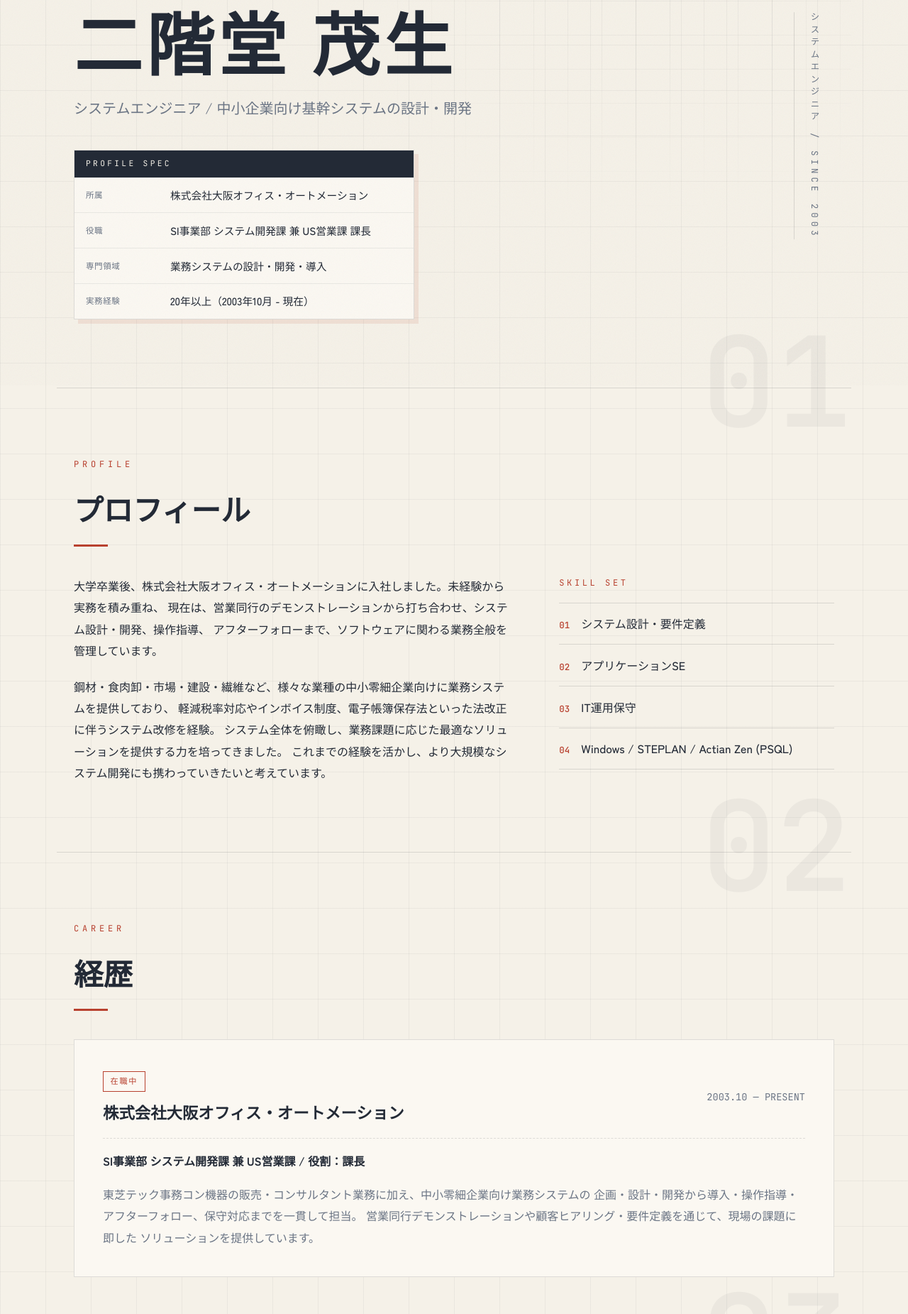
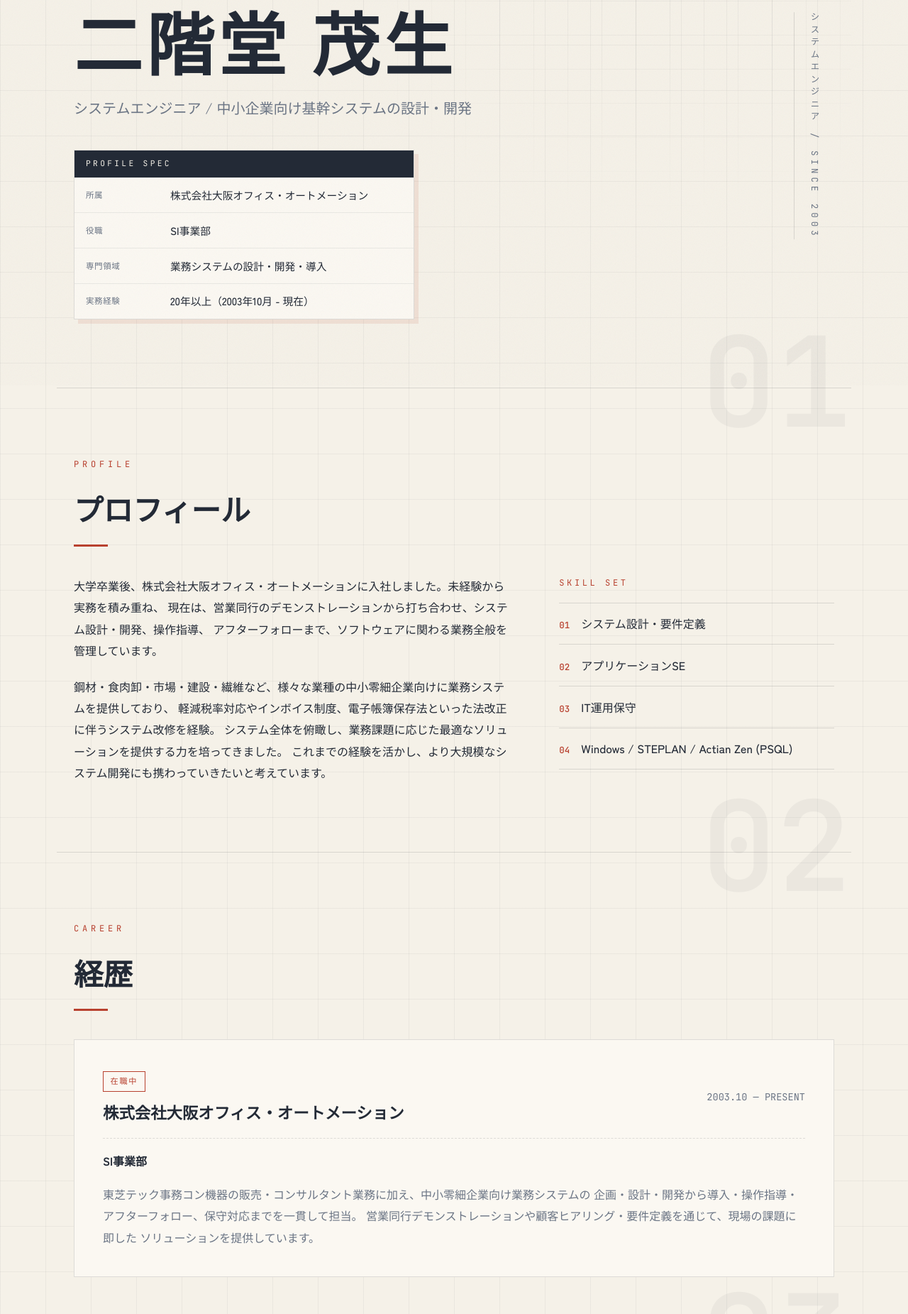
Before and after one commit to s-nikaido/ClaudeCodeStady, a plain HTML site: page index.html in a window 1280 px wide. Shown: the part 257-2108 px from the top of the page at 71% size. Drawn offline with Linux system fonts and the light colour scheme.

Commit message:
index.html を更新

```diff
--- a/index.html
+++ b/index.html
@@ -46,7 +46,7 @@
           </div>
           <div class="spec-sheet__row">
             <dt>役職</dt>
-            <dd>SI事業部 システム開発課 兼 US営業課 課長</dd>
+            <dd>SI事業部</dd>
           </div>
           <div class="spec-sheet__row">
             <dt>専門領域</dt>
@@ -114,7 +114,7 @@
           </div>
           <span class="experience-item__period">2003.10 — PRESENT</span>
         </div>
-        <p class="experience-item__role">SI事業部 システム開発課 兼 US営業課 / 役割：課長</p>
+        <p class="experience-item__role">SI事業部</p>
         <p>
           東芝テック事務コン機器の販売・コンサルタント業務に加え、中小零細企業向け業務システムの
           企画・設計・開発から導入・操作指導・アフターフォロー、保守対応までを一貫して担当。
```
